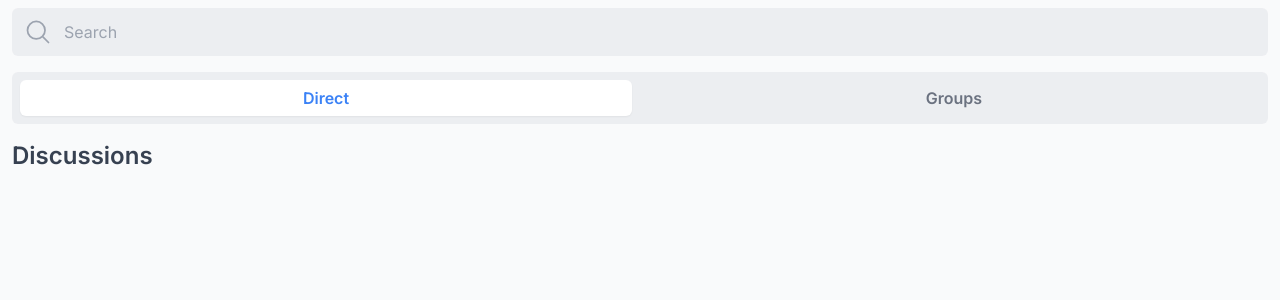
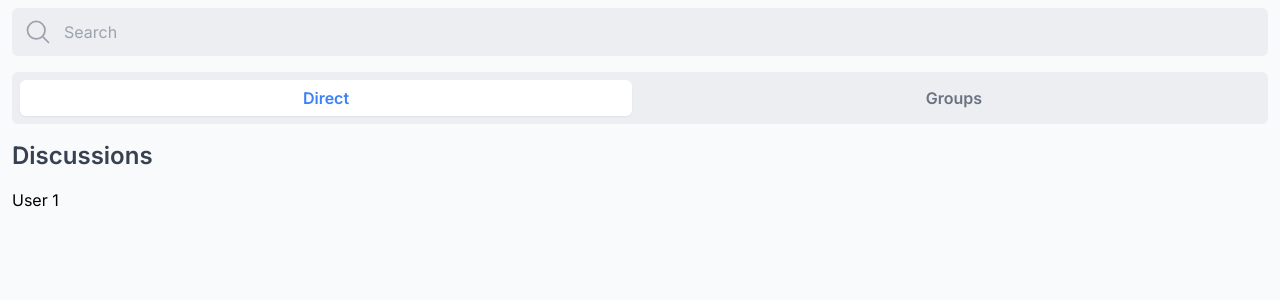
Before and after one commit to mohammadrezaalizade/swipe-frontend, a React (Create React App) app: page / in a window 1280 px wide. Shown: the top 300 px of the page. Built offline with nearby package versions, Linux system fonts and the light colour scheme.

Commit message:
Add Content layout

```diff
--- a/src/components/app/Messages.tsx
+++ b/src/components/app/Messages.tsx
@@ -1,6 +1,7 @@
 import React, { useState } from "react";
 import Input from "./ui/Input";
 import Title from "./ui/HeadLine";
+import ContentLayout from "./layouts/ContentLayout";
 
 type SwitchBtn = "Direct" | "Groups";
 
@@ -15,7 +16,7 @@ const Messages = () => {
   };
 
   return (
-    <div className="flex flex-col gap-4">
+    <div className="flex flex-col gap-4 overflow-hidden">
       <Input />
       {/* Switch Btns */}
       <div className="relative  py-2 px-2 flex justify-between items-center gap-4 bg-gray-200/60 rounded-md">
@@ -41,6 +42,9 @@ const Messages = () => {
         </button>
       </div>
       <Title title="Discussions" />
+      <ContentLayout>
+        <div>User 1</div>
+      </ContentLayout>
     </div>
   );
 };
--- a/src/components/app/index.tsx
+++ b/src/components/app/index.tsx
@@ -3,7 +3,7 @@ import Messages from "./Messages";
 
 const App = () => {
   return (
-    <div className="px-3 py-2 h-screen w-screen bg-gray-50">
+    <div className="px-3 py-2 overflow-y-scroll h-screen w-screen bg-gray-50">
       <Messages />
     </div>
   );
--- /dev/null
+++ b/src/components/app/layouts/ContentLayout.tsx
@@ -0,0 +1,7 @@
+import React, { PropsWithChildren } from "react";
+
+const ContentLayout: React.FC<PropsWithChildren> = ({ children }) => {
+  return <div className=" h-full overflow-y-scroll">{children}</div>;
+};
+
+export default ContentLayout;
```
